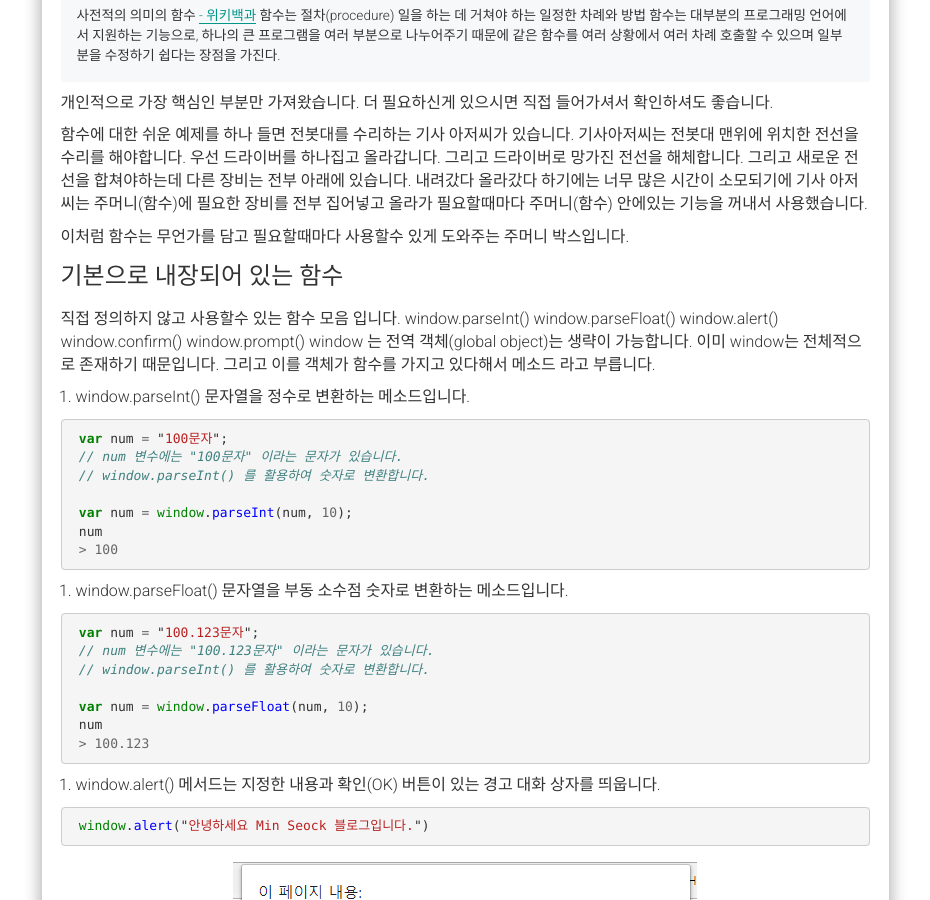
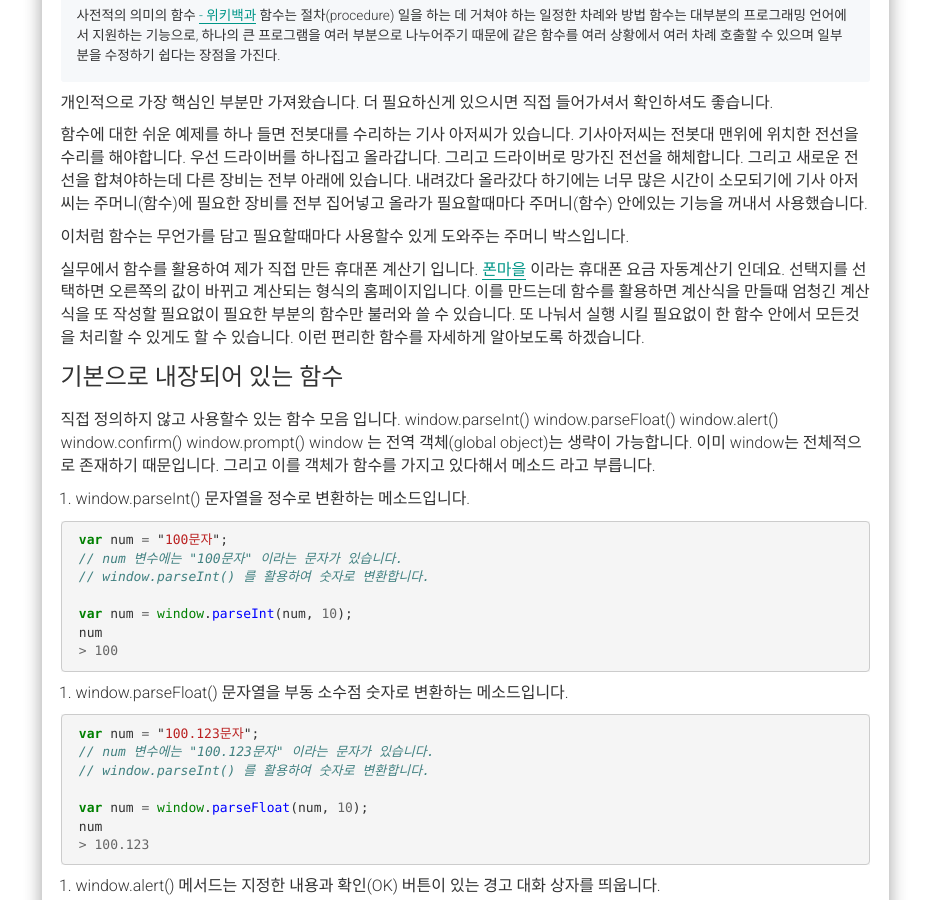
Before and after one commit to alalstjr/promote.github.io, a Jekyll site: the page built from _posts/2018-09-01-JavaScript 함수의 정의.md, in a window 1280 px wide and 900 px high, scrolled down 379 px. Shown: the whole window, without its empty margins (321-1251 px from the left). Built offline with Jekyll 4.4.1, drawn with Linux system fonts in a browser that asks for light colours; nearby versions of some CDN libraries; our own code applies the rules of GitHub Pages for plain Markdown files; comment, search, counter and statistics services are not loaded.

Commit message:
Update 2018-09-01-JavaScript 함수의 정의.md

```diff
--- a/_posts/2018-09-01-JavaScript 함수의 정의.md
+++ b/_posts/2018-09-01-JavaScript 함수의 정의.md
@@ -25,6 +25,12 @@
 주머니(함수) 안에있는 기능을 꺼내서 사용했습니다.
 
 이처럼 함수는 무언가를 담고 필요할때마다 사용할수 있게 도와주는 주머니 박스입니다.
+
+실무에서 함수를 활용하여 제가 직접 만든 휴대폰 계산기 입니다.
+<a href="http://ds180809.dothome.co.kr/shop/item.php?it_id=1534505390&ca_id=10&page=1" target="_blank">폰마을</a> 이라는 휴대폰 요금 자동계산기 인데요. 선택지를 선택하면 오른쪽의 값이 바뀌고 계산되는 형식의 홈페이지입니다.
+이를 만드는데 함수를 활용하면 계산식을 만들때 엄청긴 계산식을 또 작성할 필요없이 필요한 부분의 함수만 불러와 쓸 수 있습니다.
+또 나눠서 실행 시킬 필요없이 한 함수 안에서 모든것을 처리할 수 있게도 할 수 있습니다.
+이런 편리한 함수를 자세하게 알아보도록 하겠습니다.
 
 <div class="small-title">기본으로 내장되어 있는 함수</div>
 직접 정의하지 않고 사용할수 있는 함수 모음 입니다.
```
